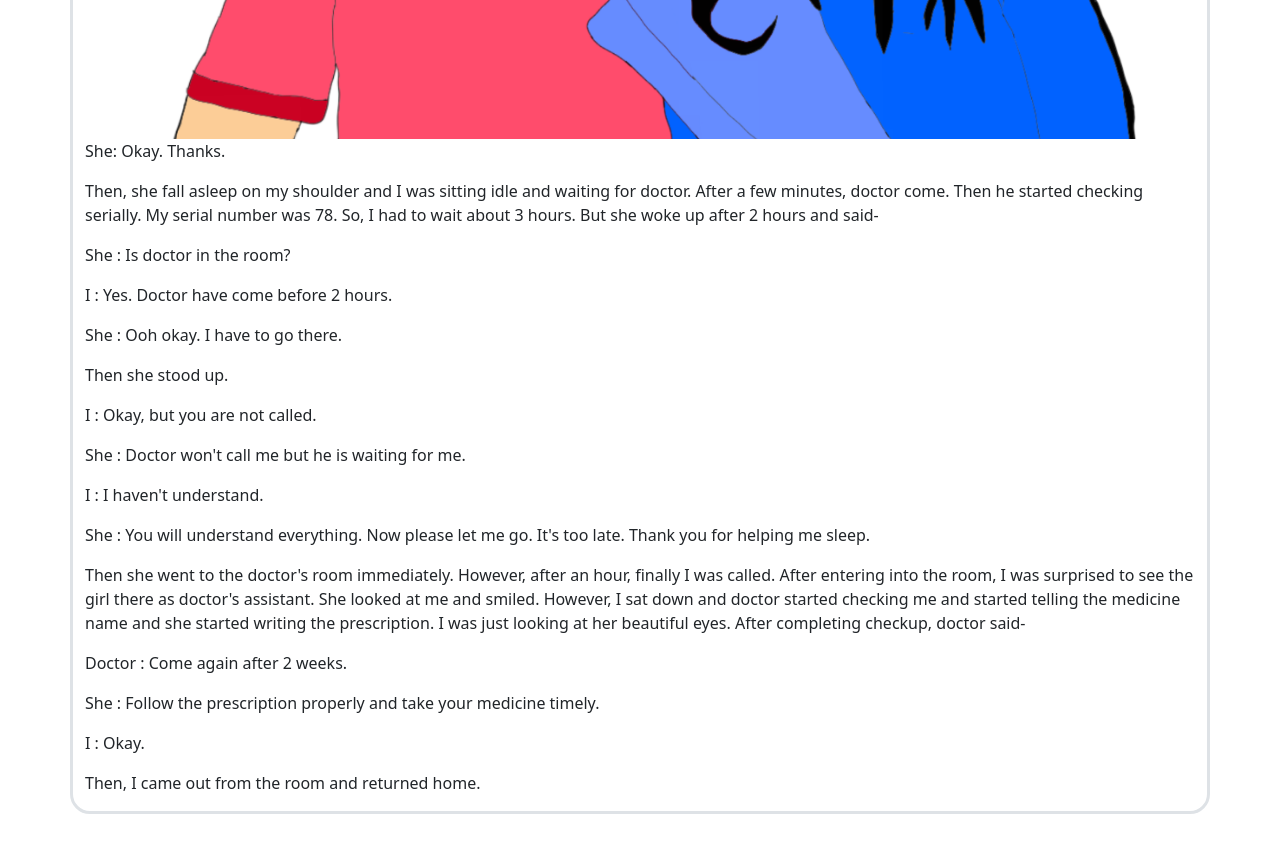
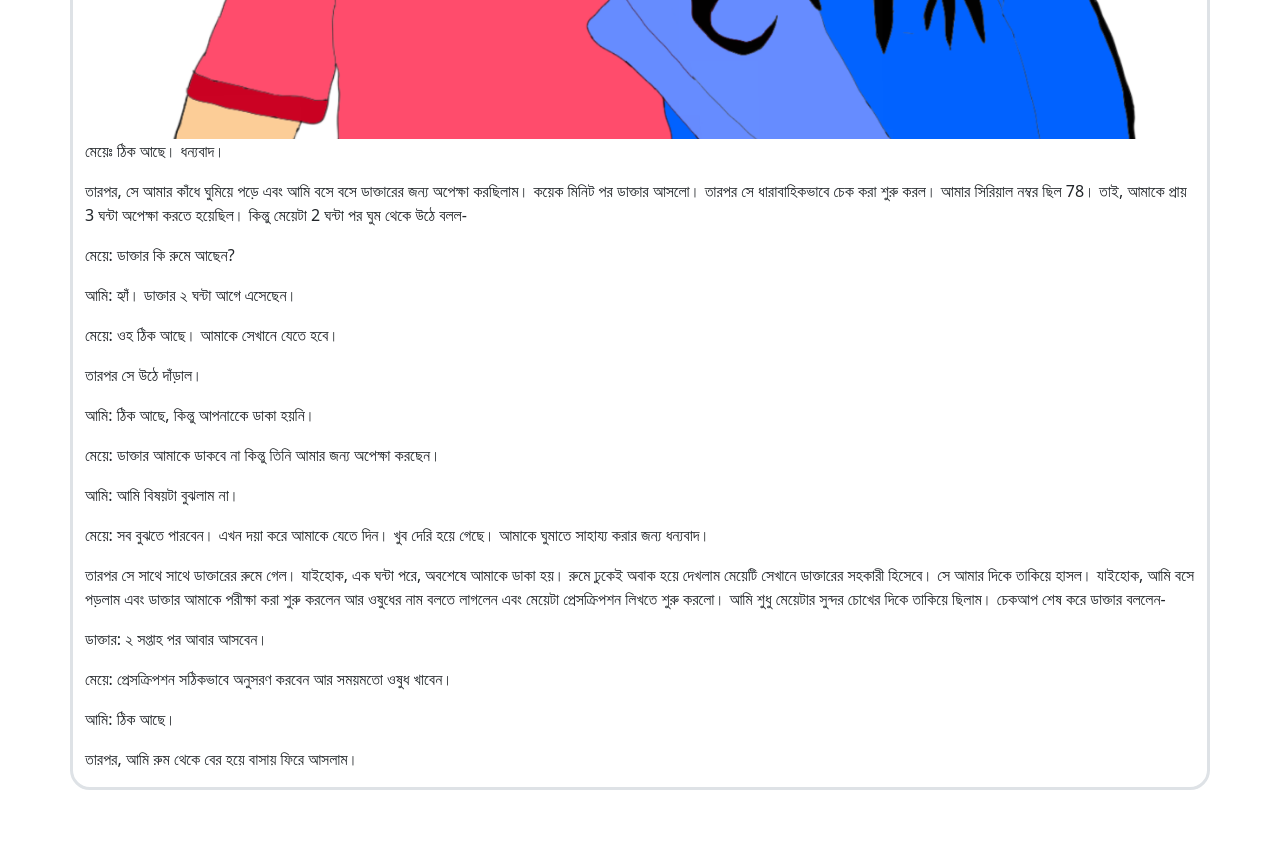
Before and after one commit to aurnabbarua02/My-Imaginary-story, a plain HTML site: page index.html in a window 1280 px wide. Shown: the part 3040-3893 px from the top of the page. Drawn offline with nearby package versions, Linux system fonts and the light colour scheme.

Commit message:
Update index.html

```diff
--- a/index.html
+++ b/index.html
@@ -87,34 +87,34 @@
 
       </div>
         <h2 class="text-center">2. A Sleeping Girl</h2>
-       <p>Oneday, I was sitting on a bench in a hospital. I had an appointment. Suddenly, a girl came and sit besides me. She said-</p>
-       <p>She : Is doctor in the room?</p>
-       <p>I : No, doctor have not come. We have to wait for him.</p>
-       <p>She : Oooh! okay. </p>
-       <p>After waiting few minutes, she started sleep and again wake up and said-</p>
-       <p>She : I want to sleep. When will doctor come?</p>
-       <p>I : I don't know. We need to wait. I think, only after a few minutes, doctor will come</p>
-       <p>She : I need to sleep.</p>
-       <p>I : Okay. Then I can help you for sleeping. Just put your head on my shoulder and fall asleep. You can trust me.</p>
+       <p>একদিন, আমি হাসপাতালের বেঞ্চে বসে ছিলাম। আমার একটা অ্যাপয়েন্টমেন্ট ছিল। হঠাৎ একটা মেয়ে এসে আমার পাশে বসলো। সে বলল-</p>
+        <p>মেয়ে: ডাক্তার কি রুমে আছেন?</p>
+        <p>আমি: না, ডাক্তার আসেনি। আমাদের তার জন্য অপেক্ষা করতে হবে।</p>
+        <p>মেয়ে: ওহ! ঠিক আছে. </p>
+        <p>কয়েক মিনিট অপেক্ষা করার পর, সে ঘুমাতে শুরু করে এবং আবার জেগে উঠে বলল-</p>
+        <p>মেয়ে: আমি ঘুমাতে চাই। ডাক্তার কখন আসবেন?</p>
+        <p>আমি: আমি জানি না। আমাদের অপেক্ষা করতে হবে। আমার মনে হয়, কয়েক মিনিট পরেই ডাক্তার আসবেন</p>
+        <p>মেয়ে: আমার ঘুমানো দরকার।</p>
+        <p>আমি: ঠিক আছে। তাহলে আমি আপনাকেে ঘুমানোর জন্য সাহায্য করতে পারি। শুধু আমার কাঁধে মাথা রেখে ঘুমিয়ে পড়েন। আপনি আমাকে বিশ্বাস করতে পারেন।</p>
         <img src="blog2.png" class="img-fluid">
-       <p>She: Okay. Thanks.</p>
-       <p>Then, she fall asleep on my shoulder and I was sitting idle and waiting for doctor. After a few minutes, doctor come.
-         Then he started checking serially. My serial number was 78. So, I had to wait about 3 hours. But she woke up after 2 hours and said-</p>
-       <p>She : Is doctor in the room?</p>
-       <p>I : Yes. Doctor have come before 2 hours.</p>
-       <p>She : Ooh okay. I have to go there.</p>
-       <p>Then she stood up.</p>
-       <p>I : Okay, but you are not called.</p>
-       <p>She : Doctor won't call me but he is waiting for me.</p>
-       <p>I : I haven't understand.</p>
-       <p>She : You will understand everything. Now please let me go. It's too late. Thank you for helping me sleep.</p>
-       <p>Then she went to the doctor's room immediately. However, after an hour, finally I was called. After entering into the room, I was surprised to see the
-         girl there as doctor's assistant. She looked at me and smiled. However, I sat down and doctor started checking me and started
-         telling the medicine name and she started writing the prescription. I was just looking at her beautiful eyes. After completing checkup, doctor said- </p>
-       <p>Doctor : Come again after 2 weeks.</p>
-       <p>She : Follow the prescription properly and take your medicine timely.</p>
-       <p>I : Okay. </p>
-       <p> Then, I came out from the room and returned home.</p>
+       <p>মেয়েঃ ঠিক আছে। ধন্যবাদ।</p>
+        <p>তারপর, সে আমার কাঁধে ঘুমিয়ে পড়ে এবং আমি বসে বসে ডাক্তারের জন্য অপেক্ষা করছিলাম। কয়েক মিনিট পর ডাক্তার আসলো।
+          তারপর সে ধারাবাহিকভাবে চেক করা শুরু করল। আমার সিরিয়াল নম্বর ছিল 78। তাই, আমাকে প্রায় 3 ঘন্টা অপেক্ষা করতে হয়েছিল। কিন্তু মেয়েটা 2 ঘন্টা পর ঘুম থেকে উঠে বলল-</p>
+        <p>মেয়ে: ডাক্তার কি রুমে আছেন?</p>
+        <p>আমি: হ্যাঁ। ডাক্তার ২ ঘন্টা আগে এসেছেন।</p>
+        <p>মেয়ে: ওহ ঠিক আছে। আমাকে সেখানে যেতে হবে।</p>
+        <p>তারপর সে উঠে দাঁড়াল।</p>
+        <p>আমি: ঠিক আছে, কিন্তু আপনাকেে ডাকা হয়নি।</p>
+        <p>মেয়ে: ডাক্তার আমাকে ডাকবে না কিন্তু তিনি আমার জন্য অপেক্ষা করছেন। </p>
+        <p>আমি: আমি বিষয়টা বুঝলাম না। </p>
+        <p>মেয়ে: সব বুঝতে পারবেন। এখন দয়া করে আমাকে যেতে দিন। খুব দেরি হয়ে গেছে। আমাকে ঘুমাতে সাহায্য করার জন্য ধন্যবাদ।</p>
+        <p>তারপর সে সাথে সাথে ডাক্তারের রুমে গেল। যাইহোক, এক ঘন্টা পরে, অবশেষে আমাকে ডাকা হয়। রুমে ঢুকেই অবাক হয়ে দেখলাম
+          মেয়েটি সেখানে ডাক্তারের সহকারী হিসেবে। সে আমার দিকে তাকিয়ে হাসল। যাইহোক, আমি বসে পড়লাম এবং ডাক্তার আমাকে পরীক্ষা করা শুরু করলেন আর
+          ওষুধের নাম বলতে লাগলেন এবং মেয়েটা প্রেসক্রিপশন লিখতে শুরু করলো। আমি শুধু মেয়েটার সুন্দর চোখের দিকে তাকিয়ে ছিলাম। চেকআপ শেষ করে ডাক্তার বললেন- </p>
+        <p>ডাক্তার: ২ সপ্তাহ পর আবার আসবেন।</p>
+        <p>মেয়ে: প্রেসক্রিপশন সঠিকভাবে অনুসরণ করবেন আর সময়মতো ওষুধ খাবেন।</p>
+        <p>আমি: ঠিক আছে। </p>
+        <p> তারপর, আমি রুম থেকে বের হয়ে বাসায় ফিরে আসলাম।</p>
 
     </div> <br><br>
 
```
